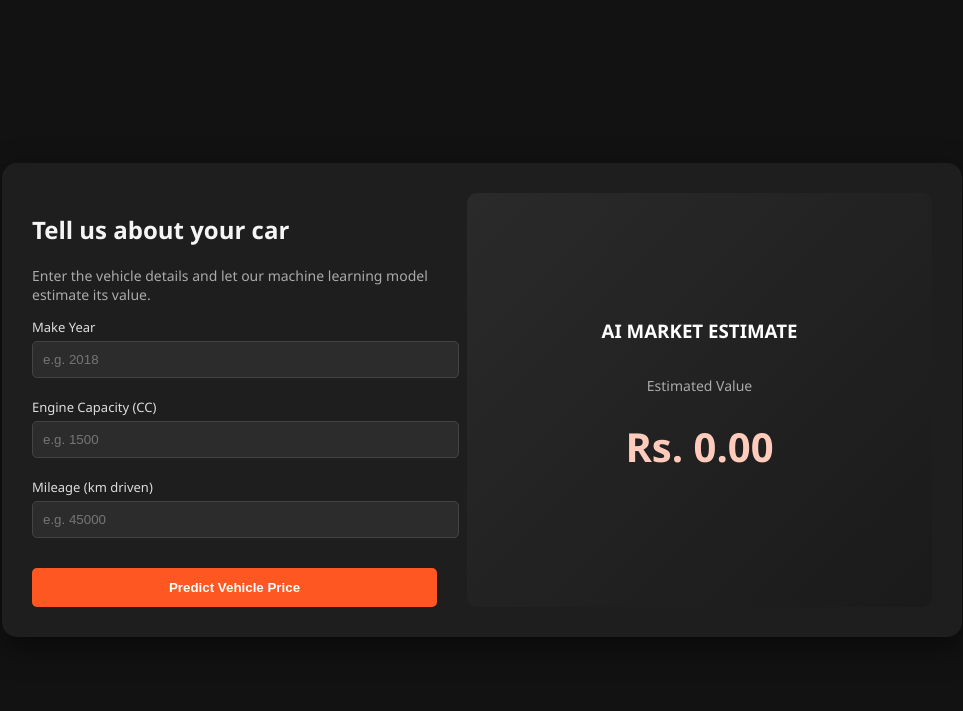
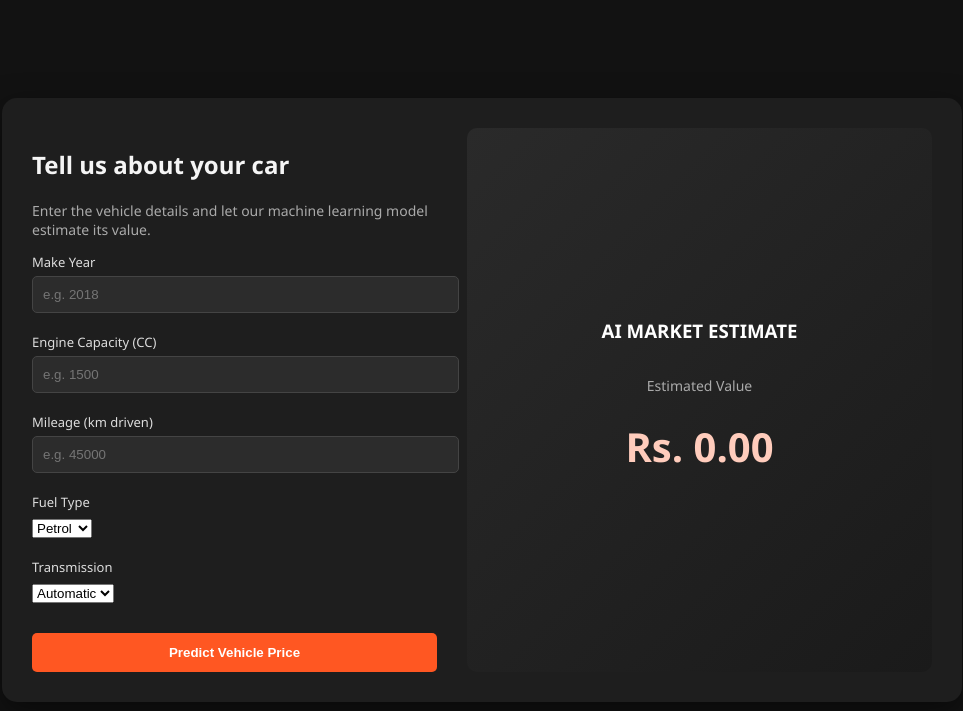
Before and after one commit to Ashen-droid/Vehicle-Price-Prediction, a Flask app: page / in a window 1280 px wide. Shown: the top 711 px of the page, without its empty margins (158-1121 px from the left). Run offline with Flask 3, Linux system fonts and the light colour scheme; parts of the project's set-up code (start-up, migrations or seed data) failed here and were passed over.

Commit message:
drop down

```diff
--- a/templates/index.html
+++ b/templates/index.html
@@ -30,6 +30,23 @@
                     <input type="number" id="km_driven" placeholder="e.g. 45000" required>
                 </div>
 
+                <!-- අලුතින් එකතු කළ Dropdowns -->
+                <div class="input-group">
+                    <label>Fuel Type</label>
+                    <select id="fuel_type">
+                        <option value="1">Petrol</option>
+                        <option value="0">Diesel</option>
+                        <option value="2">CNG</option>
+                    </select>
+                </div>
+
+                <div class="input-group">
+                    <label>Transmission</label>
+                    <select id="transmission">
+                        <option value="1">Automatic</option>
+                        <option value="0">Manual</option>
+                    </select>
+                </div>
 
                 <button type="submit" class="predict-btn">Predict Vehicle Price</button>
             </form>
@@ -50,8 +67,9 @@
                 "make_year": parseInt(document.getElementById('make_year').value),
                 "engine_capacity(CC)": parseFloat(document.getElementById('engine_cc').value),
                 "km_driven": parseFloat(document.getElementById('km_driven').value),
-                "brand": 5, "model": 12, "transmission": 1, "fuel_type": 1,
-                "ownership": 0, "has_insurance": 1, "spare_key": 1
+                "fuel_type": parseInt(document.getElementById('fuel_type').value),
+                "transmission": parseInt(document.getElementById('transmission').value),
+                "brand": 5, "model": 12, "ownership": 0, "has_insurance": 1, "spare_key": 1
             };
 
             fetch('/predict', {
```
